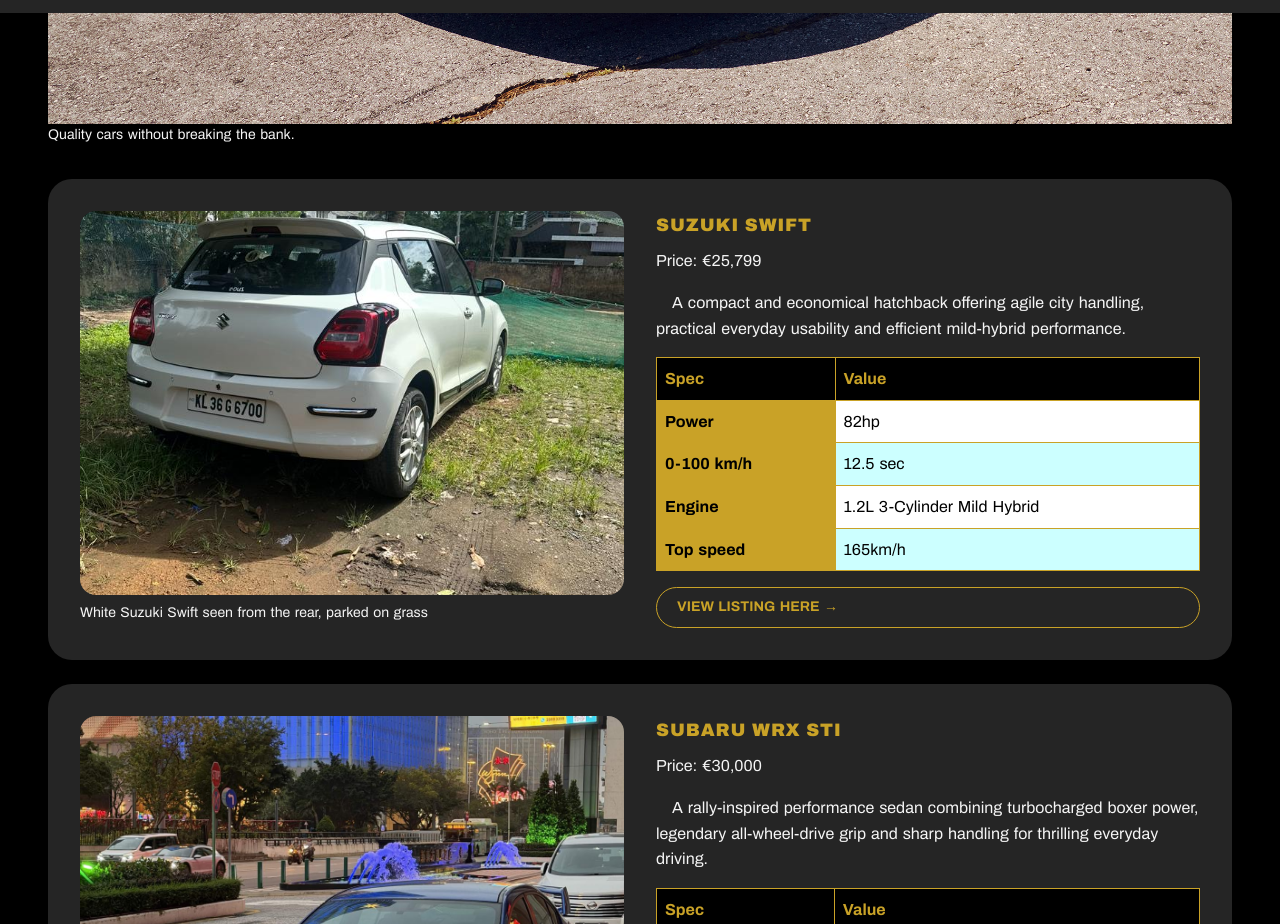
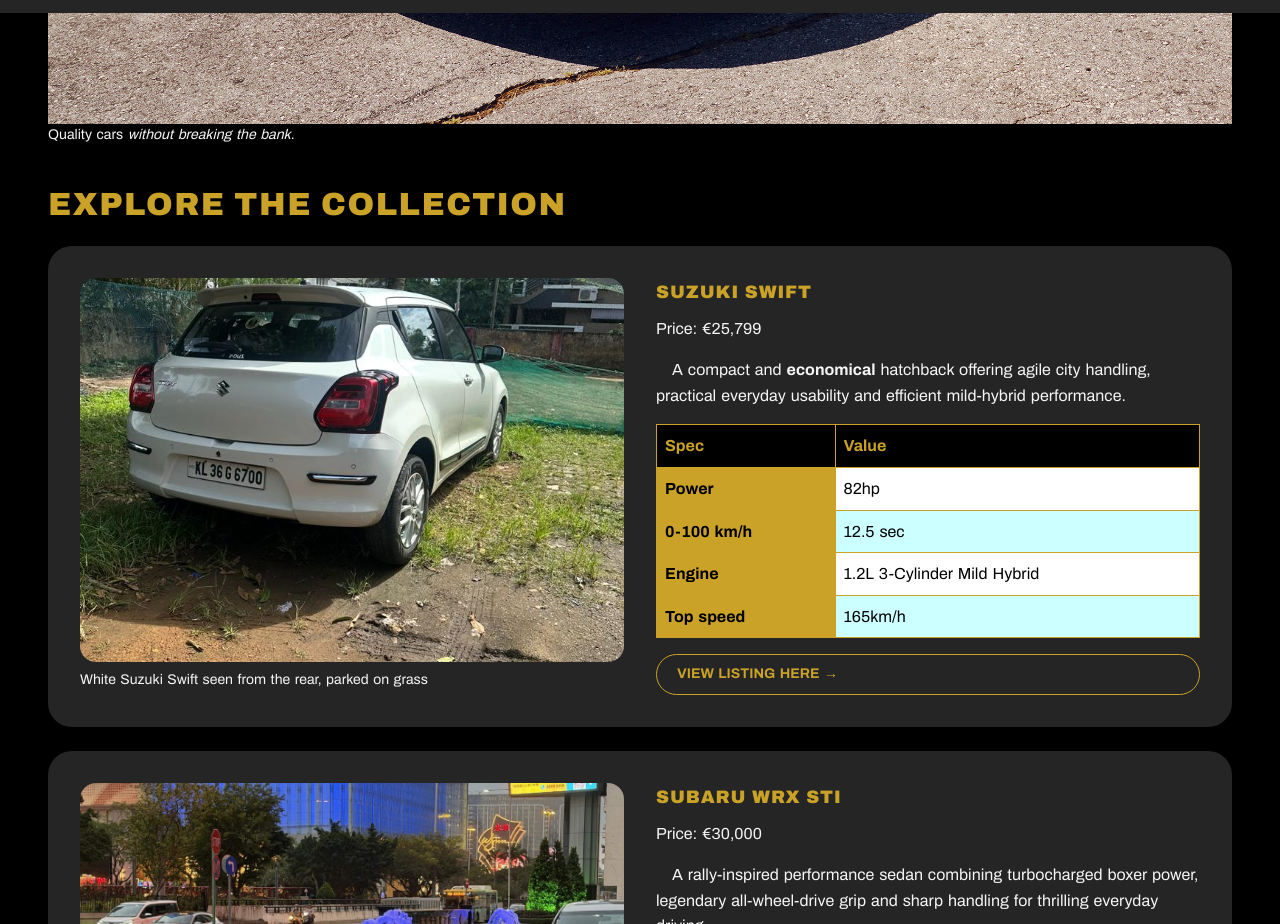
Before and after one commit to rish45-git/web-markup, a plain HTML site: page detail-2.html in a window 1280 px wide. Shown: the part 787-1711 px from the top of the page. Drawn offline with Linux system fonts and the light colour scheme.

Commit message:
HTML audit fixes: entities, headings for the car sections, em and strong on detail-2
Co-Authored-By: Claude Sonnet 5.5 <noreply@anthropic.com>

```diff
--- a/detail-2.html
+++ b/detail-2.html
@@ -32,11 +32,12 @@
 			<h1>Affordable</h1>
 			<figure>
 				<img src="img/volkswagen-golf.jpg" alt="Volkswagen Golf driving on a road" title="Volkswagen Golf">
-				<figcaption>Quality cars without breaking the bank.</figcaption>
+				<figcaption>Quality cars <em>without breaking the bank</em>.</figcaption>
 			</figure>
 		</section>
 
 		<section>
+			<h2>Explore the collection</h2>
 			<article class="car">
 				<figure>
 					<img src="img/suzuki-swift.jpg" alt="White Suzuki Swift seen from the rear, parked on grass" title="Suzuki Swift">
@@ -44,7 +45,7 @@
 				</figure>
 				<h3>Suzuki Swift</h3>
 				<p>Price: &euro;25,799</p>
-				<p>A compact and economical hatchback offering agile city handling, practical everyday usability and efficient mild-hybrid performance.</p>
+				<p>A compact and <strong>economical</strong> hatchback offering agile city handling, practical everyday usability and efficient mild-hybrid performance.</p>
 				<table>
 					<thead>
 						<tr><th>Spec</th><th>Value</th></tr>
```
Also changed, not shown: detail-1.html (+1 -0 lines), index.html (+2 -2 lines).
